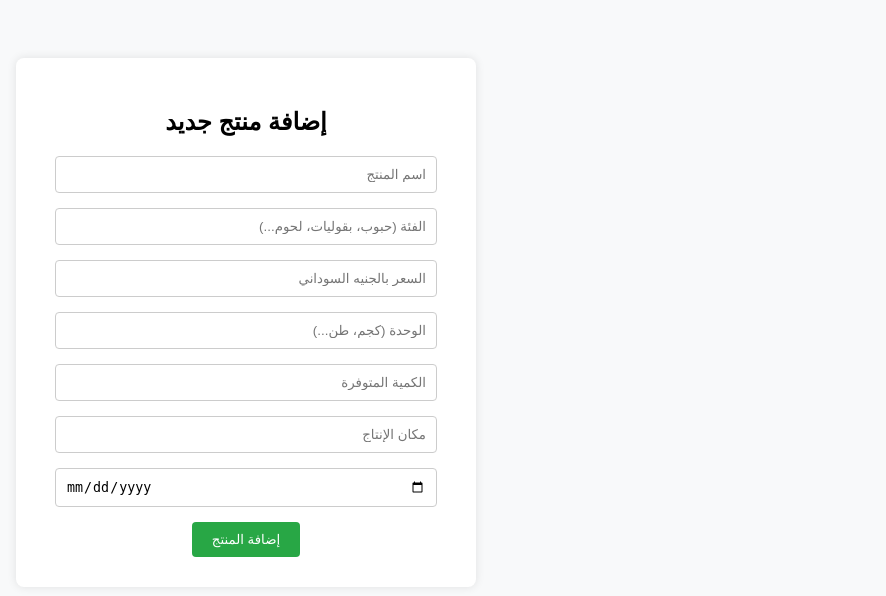
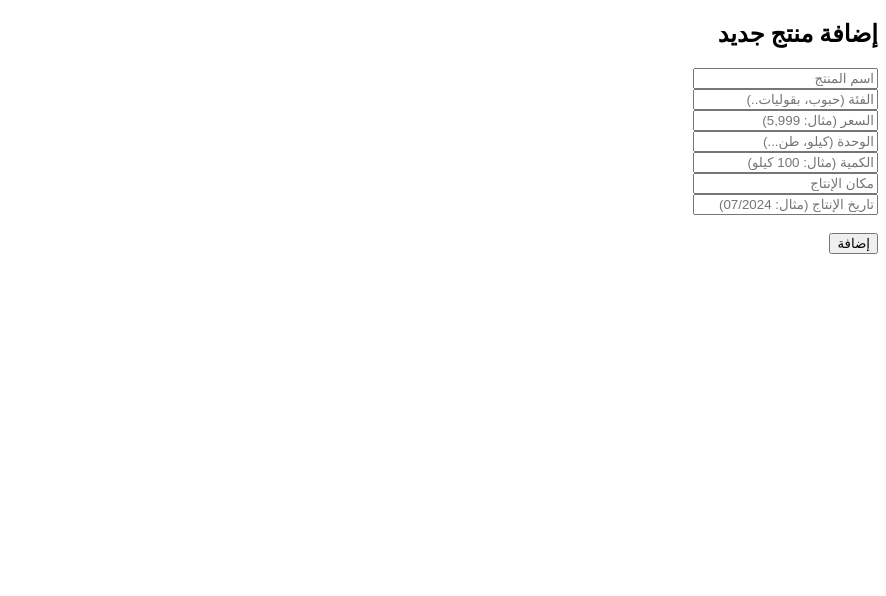
Before and after one commit to Aljaili-Elsmani/Crops-hunter, a Flask app: page /add in a window 1280 px wide. Shown: the top 596 px of the page, without its empty margins (394-1280 px from the left). Run offline with Flask 3, Linux system fonts and the light colour scheme; the visitor is signed in with stand-in values (Sample User, id 1).

Commit message:
Update add_product.html

```diff
--- a/templates/add_product.html
+++ b/templates/add_product.html
@@ -2,73 +2,29 @@
 <html lang="ar" dir="rtl">
 <head>
     <meta charset="UTF-8">
-    <title>إضافة منتج - Crops Hunter</title>
-    <style>
-        body {
-            font-family: Arial, sans-serif;
-            background-color: #f8f9fa;
-            text-align: center;
-            padding-top: 50px;
-        }
-        .form-box {
-            width: 400px;
-            margin: auto;
-            background-color: white;
-            padding: 30px;
-            border-radius: 8px;
-            box-shadow: 0px 0px 10px rgba(0,0,0,0.1);
-        }
-        input, select {
-            width: 90%;
-            padding: 10px;
-            margin-bottom: 15px;
-            border: 1px solid #ccc;
-            border-radius: 4px;
-        }
-        button {
-            padding: 10px 20px;
-            background-color: #28a745;
-            color: white;
-            border: none;
-            border-radius: 4px;
-            cursor: pointer;
-        }
-        button:hover {
-            background-color: #218838;
-        }
-        .alert {
-            padding: 10px;
-            margin-bottom: 15px;
-            border-radius: 4px;
-        }
-        .success { background-color: #d4edda; color: #155724; }
-        .error { background-color: #f8d7da; color: #721c24; }
-    </style>
+    <title>إضافة منتج</title>
 </head>
 <body>
-
-<div class="form-box">
     <h2>إضافة منتج جديد</h2>
-
     {% with messages = get_flashed_messages(with_categories=true) %}
       {% if messages %}
         {% for category, message in messages %}
-          <div class="alert {{ category }}">{{ message }}</div>
+          <div style="background-color: {% if category == 'success' %}#d4edda{% else %}#f8d7da{% endif %}; padding: 10px; margin: 10px 0;">
+            {{ message }}
+          </div>
         {% endfor %}
       {% endif %}
     {% endwith %}
 
-    <form method="POST">
+    <form method="post">
         <input type="text" name="name" placeholder="اسم المنتج" required><br>
-        <input type="text" name="category" placeholder="الفئة (حبوب، بقوليات، لحوم...)" required><br>
-        <input type="text" name="price" placeholder="السعر بالجنيه السوداني" required><br>
-        <input type="text" name="unit" placeholder="الوحدة (كجم، طن...)" required><br>
-        <input type="text" name="quantity" placeholder="الكمية المتوفرة"><br>
+        <input type="text" name="category" placeholder="الفئة (حبوب، بقوليات..)" required><br>
+        <input type="text" name="price" placeholder="السعر (مثال: 5,999)" required><br>
+        <input type="text" name="unit" placeholder="الوحدة (كيلو، طن...)"><br>
+        <input type="text" name="quantity" placeholder="الكمية (مثال: 100 كيلو)"><br>
         <input type="text" name="origin" placeholder="مكان الإنتاج"><br>
-        <input type="date" name="production_date" placeholder="تاريخ الإنتاج"><br>
-        <button type="submit">إضافة المنتج</button>
+        <input type="text" name="production_date" placeholder="تاريخ الإنتاج (مثال: 07/2024)"><br><br>
+        <button type="submit">إضافة</button>
     </form>
-</div>
-
 </body>
 </html>
```
